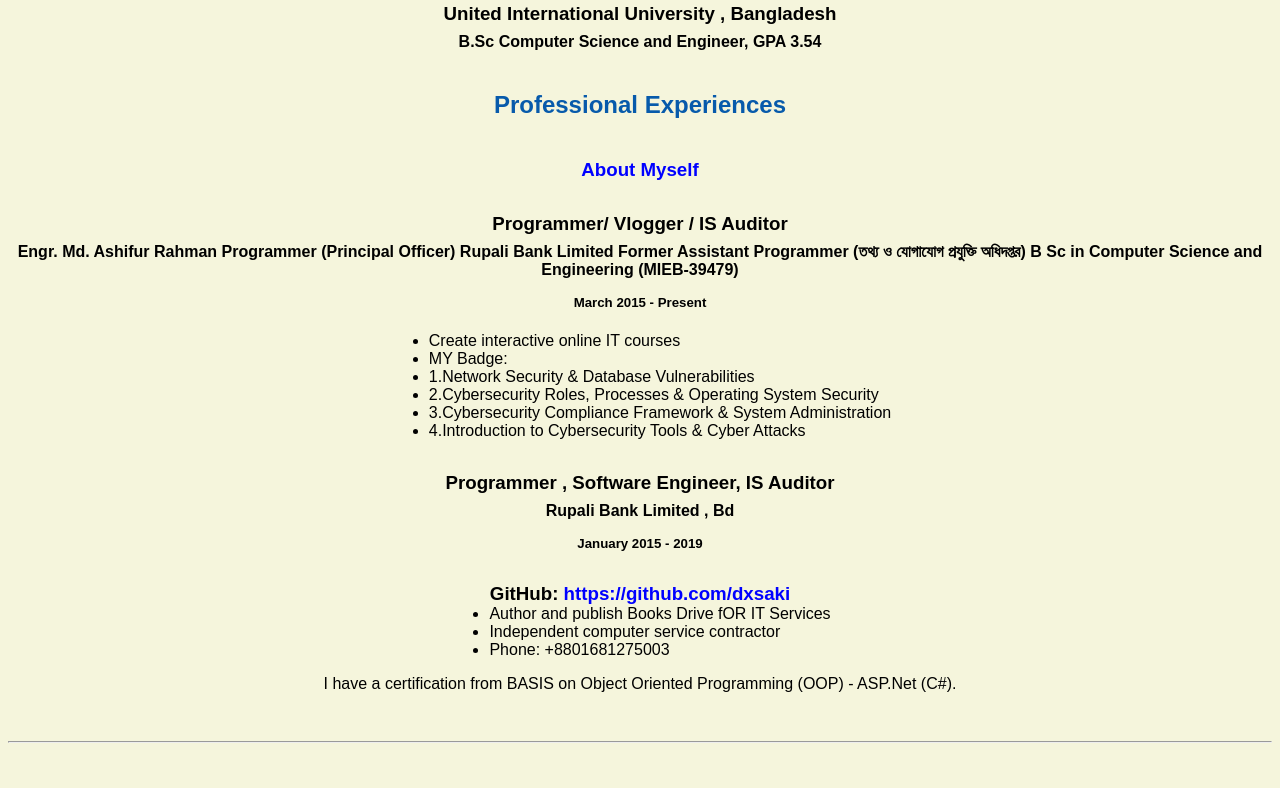
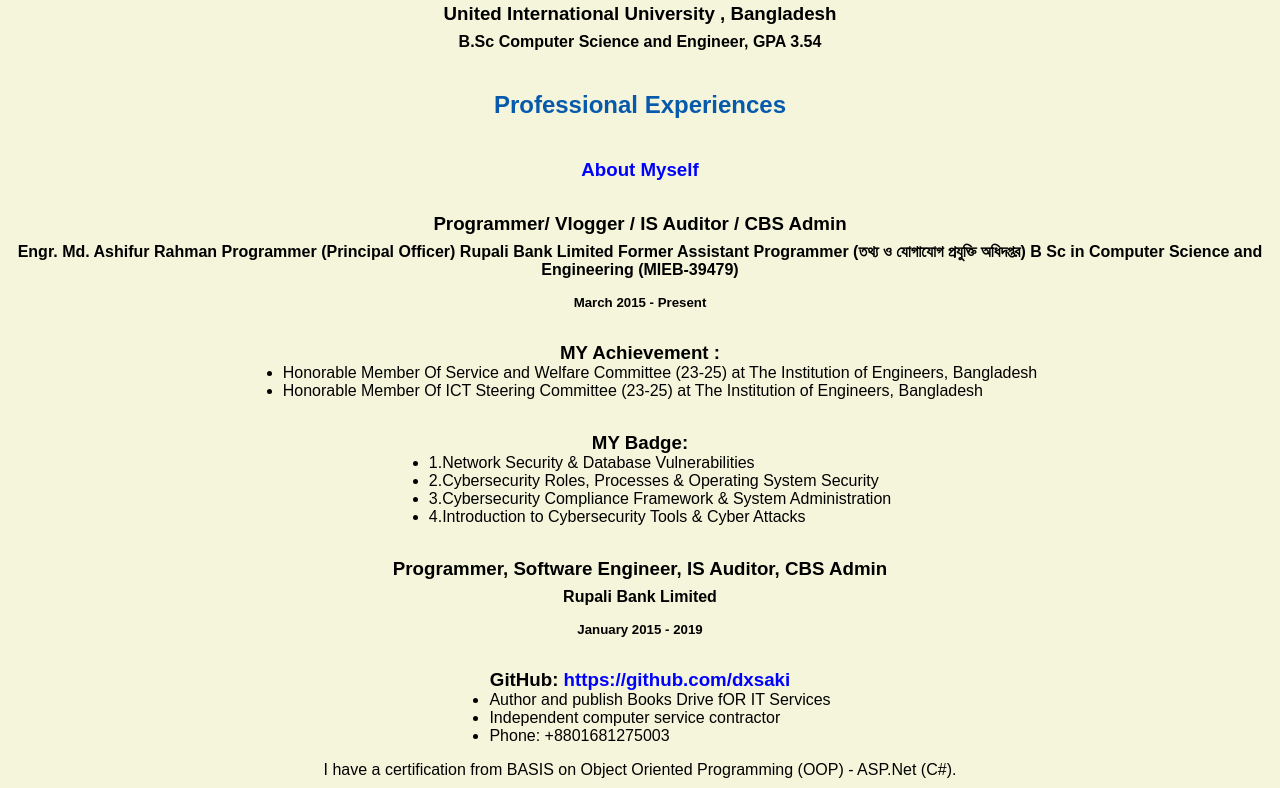
Before and after one commit to dxsaki/ashifurrahman.github.io, a plain HTML site: page resume.html in a window 1280 px wide. Shown: the part 673-1461 px from the top of the page. Drawn offline with Linux system fonts and the light colour scheme.

Commit message:
Update resume.html

```diff
--- a/resume.html
+++ b/resume.html
@@ -20,7 +20,7 @@
     <img src="images/image300jpg.jpg" alt="Ashifur Rahman's headshot" width="20%">
 
     <h1>Md. Ashifur Rahman's</h1>
-    <h4>Programmer , IS Auditor , Website developer, Software Engineer</h4>
+    <h4>Programmer, IS Auditor, Website developer, Software Engineer , CBS Administrator </h4>
 
     <p>Email: <a href="mailto:im.asifur@gmail.com" target="_blank">im.asifur@gmail.com</a></p>
     <!-- don't post physical address, personal phone number or other personal information on the web! -->
@@ -36,25 +36,28 @@
     <h2>Professional Experiences</h2>
     <h3><p><a href="https://ashifuriknow.wordpress.com/" target="_blank">About Myself</a><p><h3>
 
-    <h3>Programmer/ Vlogger / IS Auditor  </h3>
+    <h3>Programmer/ Vlogger / IS Auditor / CBS Admin </h3>
     <h4>Engr. Md. Ashifur Rahman
       Programmer (Principal Officer)
       Rupali Bank Limited
       Former Assistant Programmer (তথ্য ও যোগাযোগ প্রযুক্তি অধিদপ্তর)
       B Sc in Computer Science and Engineering (MIEB-39479)</h4>
     <h5>March 2015 - Present</h5>
+       <h3>MY Achievement : </h3>
       <ul>
-        <li>Create interactive online IT courses</li>
-        <li>MY Badge: </li>
+        <li>Honorable Member Of Service and Welfare Committee (23-25) at The Institution of Engineers, Bangladesh</li>
+        <li>Honorable Member Of ICT Steering Committee (23-25) at The Institution of Engineers, Bangladesh</li>
+      </ul>
+        <h3>MY Badge: </h3>
+<ul>
+ <li> 1.Network Security & Database Vulnerabilities </li>
+ <li>2.Cybersecurity Roles, Processes & Operating System Security </li>
+ <li>3.Cybersecurity Compliance Framework & System Administration </li>
+ <li>4.Introduction to Cybersecurity Tools & Cyber Attacks</li>
+</ul>
 
- <li> 1.Network Security & Database Vulnerabilities </li>
-<li>2.Cybersecurity Roles, Processes & Operating System Security </li>
-<li>3.Cybersecurity Compliance Framework & System Administration </li>
-<li>4.Introduction to Cybersecurity Tools & Cyber Attacks</li>
-      </ul>
-
-    <h3>Programmer , Software Engineer, IS Auditor</h3>
-    <h4>Rupali Bank Limited , Bd </h4>
+    <h3>Programmer, Software Engineer, IS Auditor, CBS Admin </h3>
+    <h4>Rupali Bank Limited  </h4>
     <h5>January 2015 - 2019</h5>
       <h3>GitHub: <a href="https://github.com/dxsaki" target="_blank">https://github.com/dxsaki</a></h3>
       <ul>
```
